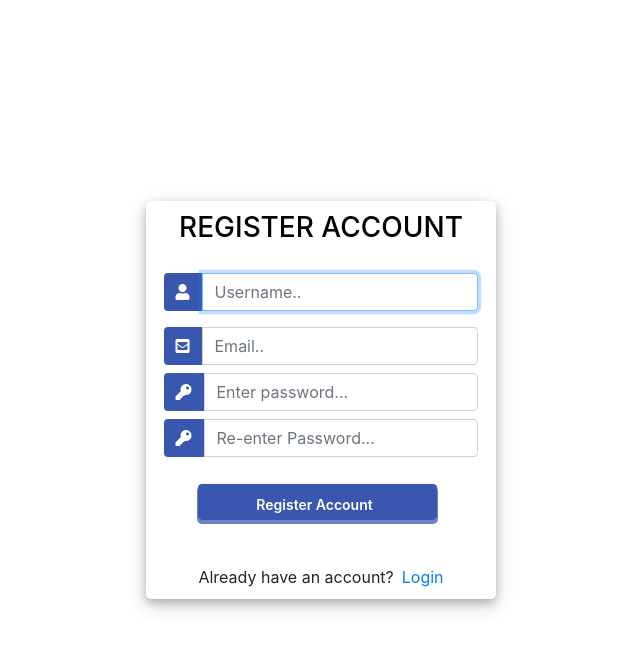
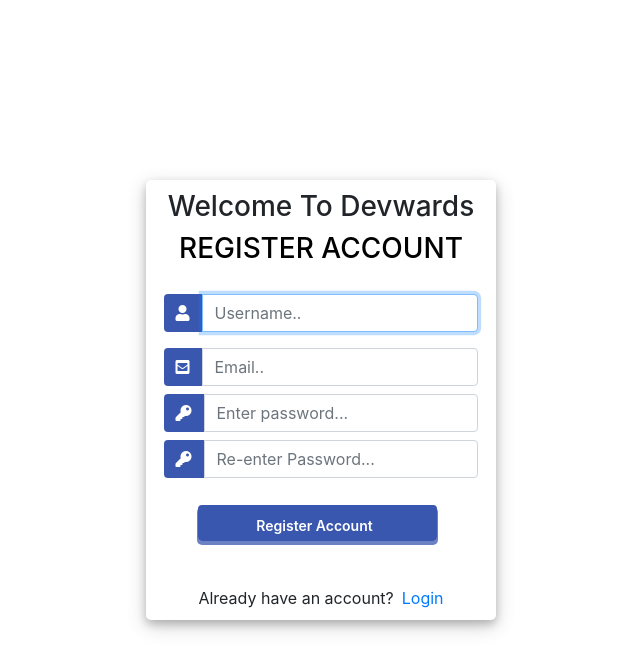
Before and after one commit to benjaminbills/devward, a Django app: page /register/ in a window 1280 px wide. Shown: the top 660 px of the page, without its empty margins (319-959 px from the left). Run offline with Django 3.2, Linux system fonts and the light colour scheme; some libraries are stand-ins or nearby versions.

Commit message:
add description to register form

```diff
--- a/awards/templates/registration/register.html
+++ b/awards/templates/registration/register.html
@@ -90,6 +90,7 @@
 	<div class="container h-100">
 		<div class="d-flex justify-content-center h-100">
 			<div class="user_card">
+					<h3 class="text-center">Welcome To Devwards</h3>
 				<div class="d-flex justify-content-center">
 					<h3 id="form-title">REGISTER ACCOUNT</h3>
 				</div>
```
